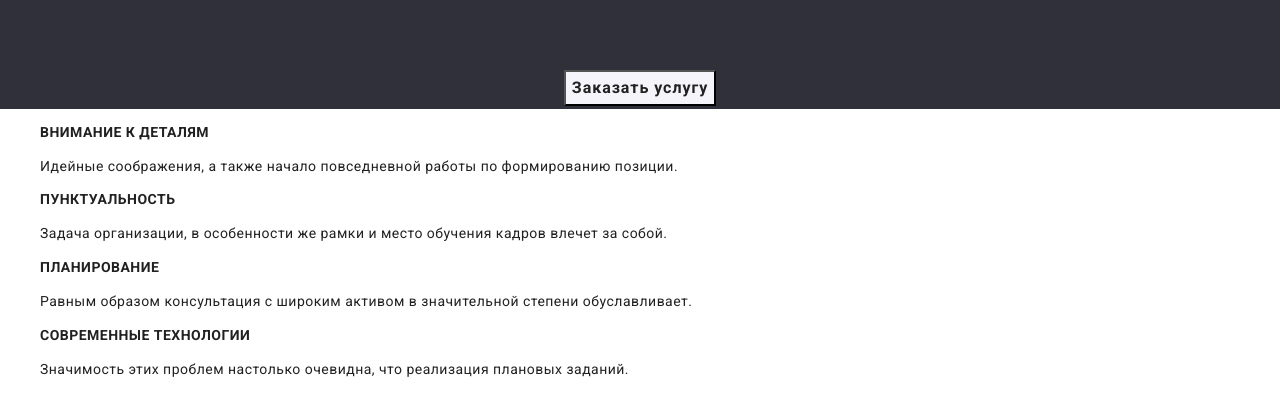
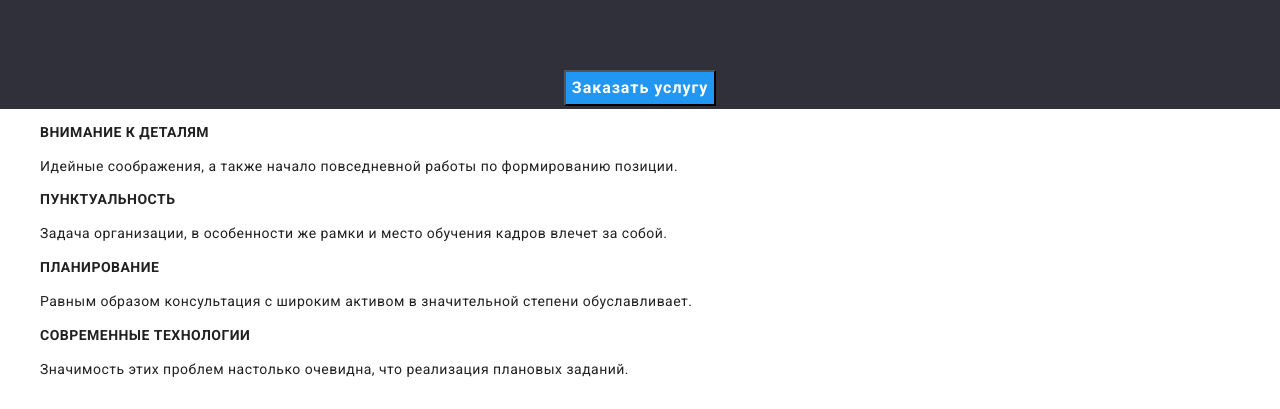
Before and after one commit to bogdankol/goit-markup-hw-02, a plain HTML site: page index.html in a window 1280 px wide. Shown: the part 379-788 px from the top of the page. Drawn offline with Linux system fonts and the light colour scheme.

Commit message:
исправил кнопки оформление

```diff
--- a/css/styles.css
+++ b/css/styles.css
@@ -75,6 +75,12 @@ a {
   font-size: 16px;
   line-height: 1.87;
   text-align: center;
+  background: var(--color-hover_focus);
+  color: var(--white-color);
+}
+.hero .button.button-bc:hover,
+.hero .button.button-bc:focus {
+  cursor: pointer;
 }
 .features h3 {
   font-size: 14px;
@@ -163,13 +169,10 @@ footer a:focus {
   line-height: 1.62;
   text-align: center;
 }
-.hero .button.button-bc,
 .portfolio-main .filter-button.button-bc {
   background: var(--grey-ld-background);
   color: var(--main-text-color);
 }
-.hero .button.button-bc:hover,
-.hero .button.button-bc:focus,
 .portfolio-main .filter-button.button-bc:hover,
 .portfolio-main .filter-button.button-bc:focus {
   background: var(--color-hover_focus);
```
